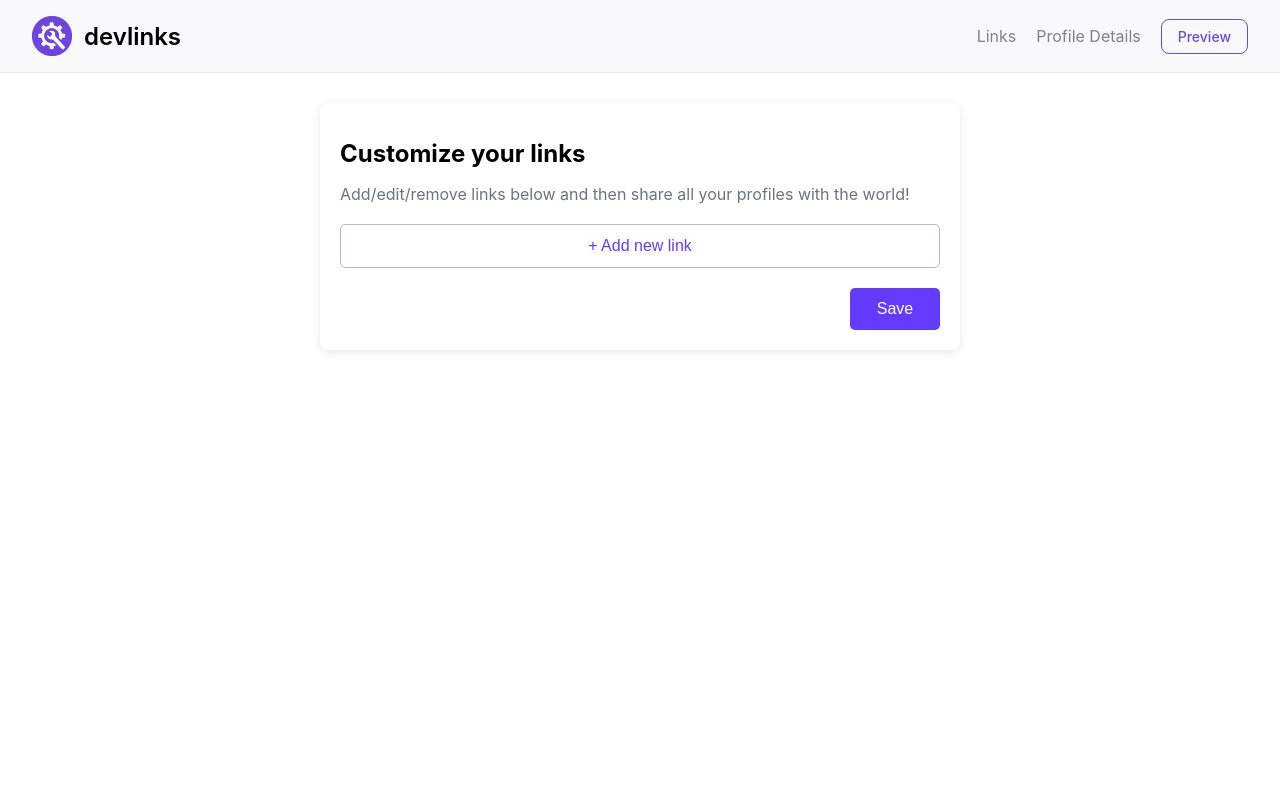
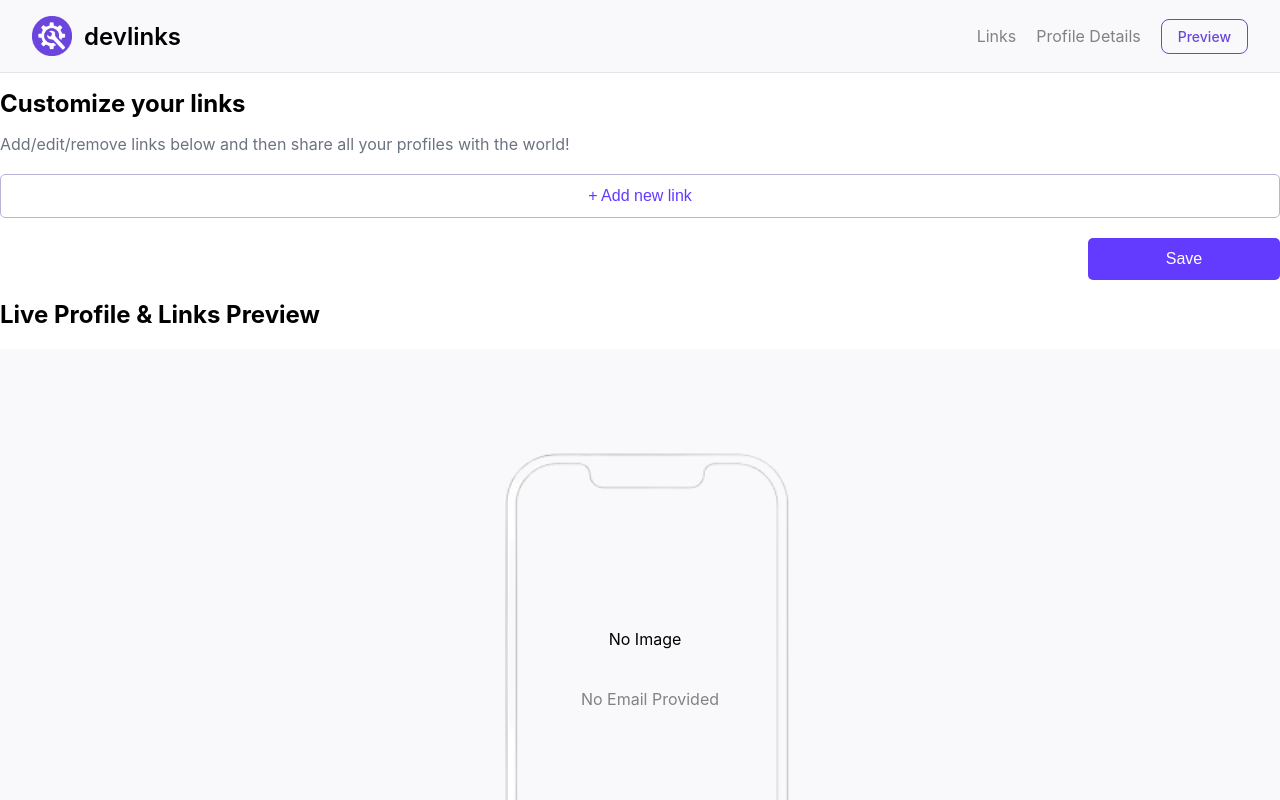
Before and after one commit to BHObserver/Link-sharing-app, a React (Create React App) app: page /links in a window 1280 px wide. Shown: the top 800 px of the page. Built offline with nearby package versions, Linux system fonts and the light colour scheme.

Commit message:
logic-update

```diff
--- a/src/App.js
+++ b/src/App.js
@@ -1,27 +1,52 @@
-import React from 'react';
+import React, { useState } from 'react';
 import { BrowserRouter as Router, Route, Routes } from 'react-router-dom';
 import UserProfileForm from './components/user-profile-form/UserProfileForm';
 import LinksPage from './components/link-section/LinkSection';
 import Header from './components/header/Header';
-import MainComponent from './components/main-component/MainComponent'; // Import the new MainComponent
+import PreviewPage from './components/preview/PreviewPage';
 
 const App = () => {
+  // Shared state for profile and links
+  const [userProfile, setUserProfile] = useState({
+    firstName: '',
+    lastName: '',
+    email: '',
+    profilePicture: '',
+    links: [],
+  });
+
+  // Handlers to update the profile and links state
+  const handleProfileChange = (updatedProfile) => {
+    setUserProfile((prev) => ({
+      ...prev,
+      ...updatedProfile,
+    }));
+  };
+
+  const handleLinksChange = (updatedLinks) => {
+    setUserProfile((prev) => ({
+      ...prev,
+      links: updatedLinks,
+    }));
+  };
+
   return (
     <Router>
-      <Header />  {/* Add the Header so it appears on all pages */}
+      <Header /> {/* Header stays across all pages */}
       <div>
         <Routes>
-          {/* Define a route for the MainComponent */}
-          <Route path="/" element={<MainComponent />} />
-
-          {/* Define a route for the profile form */}
-          <Route path="/profile" element={<UserProfileForm />} />
-
-          {/* Define a route for the links section */}
-          <Route path="/links" element={<LinksPage />} />
-
-          {/* You can define a route for the preview section here */}
-          {/* <Route path="/preview" element={<PreviewPage />} /> */}
+          <Route
+            path="/"
+            element={<UserProfileForm userProfile={userProfile} onProfileChange={handleProfileChange} />}
+          />
+          <Route
+            path="/links"
+            element={<LinksPage links={userProfile.links} onLinksChange={handleLinksChange} />}
+          />
+          <Route
+            path="/preview"
+            element={<PreviewPage userProfile={userProfile} />}
+          />
         </Routes>
       </div>
     </Router>
--- a/src/components/link-section/LinkSection.js
+++ b/src/components/link-section/LinkSection.js
@@ -1,11 +1,12 @@
 import React, { useState } from 'react';
 import { DragDropContext, Draggable } from 'react-beautiful-dnd';
 import StrictModeDroppable from '../StrictModeDropable/StrictModeDropable';
+import PreviewPage from '../preview/PreviewPage'; // Import PreviewPage for live preview
 import './LinksPage.scss'; // Ensure SCSS file is correct
 
 const platformOptions = ['GitHub', 'YouTube', 'Twitter', 'LinkedIn', 'Instagram'];
 
-const LinksPage = ({ links = [], onLinksChange = () => {} }) => {
+const LinksPage = ({ userProfile, links = [], onLinksChange = () => {} }) => {
   const [currentLinks, setCurrentLinks] = useState(links);
 
   const handleLinkChange = (index, event) => {
@@ -39,7 +40,9 @@ const LinksPage = ({ links = [], onLinksChange = () => {} }) => {
   };
 
   return (
-    <div className="links-page">
+    <div className="links-page-container">
+      {/* Links Editing Section */}
+      <div className="links-editor">
         <h1>Customize your links</h1>
         <p>Add/edit/remove links below and then share all your profiles with the world!</p>
 
@@ -107,10 +110,18 @@ const LinksPage = ({ links = [], onLinksChange = () => {} }) => {
           </StrictModeDroppable>
         </DragDropContext>
 
-      <div className='save-button-container'>
+        <div className="save-button-container">
           <button type="button" className="save-button" onClick={() => console.log('Links saved:', currentLinks)}>
             Save
           </button>
+        </div>
+      </div>
+
+      {/* Live Preview Section */}
+      <div className="live-preview-section">
+        <h2>Live Profile & Links Preview</h2>
+        {/* Merge links into userProfile and pass to PreviewPage */}
+        <PreviewPage userProfile={{ ...userProfile, links: currentLinks }} />
       </div>
     </div>
   );
--- a/src/components/preview/PreviewPage.js
+++ b/src/components/preview/PreviewPage.js
@@ -2,9 +2,12 @@ import React from 'react';
 import { FaGithub, FaYoutube, FaLinkedin } from 'react-icons/fa';
 import './PreviewPage.scss';
 
-const PreviewPage = ({ userProfile }) => {
+const PreviewPage = ({ userProfile = {} }) => {
+  // Destructure with default values to avoid undefined errors
+  const { profilePicture = '', firstName = '', lastName = '', email = 'No Email Provided', links = [] } = userProfile;
+
   const getIconForPlatform = (platform) => {
-    switch (platform.toLowerCase()) {
+    switch (platform?.toLowerCase()) {
       case 'github':
         return <FaGithub />;
       case 'youtube':
@@ -17,7 +20,7 @@ const PreviewPage = ({ userProfile }) => {
   };
 
   const getClassNameForPlatform = (platform) => {
-    switch (platform.toLowerCase()) {
+    switch (platform?.toLowerCase()) {
       case 'github':
         return 'link-item github';
       case 'youtube':
@@ -32,21 +35,28 @@ const PreviewPage = ({ userProfile }) => {
   return (
     <div className="preview-page">
       <div className="profile-card">
+        {/* Profile Section */}
         <div className='profile-image-container'>
+          {profilePicture ? (
             <img
-              src={userProfile.profilePicture}
+              src={profilePicture}
               alt="Profile"
               className="profile-image"
             />
+          ) : (
+            <div className="profile-image-placeholder">No Image</div>
+          )}
         </div>
 
         <div className='profile-details'>
-          <h2 className="profile-name">{userProfile.name}</h2>
-          <p className="profile-email">{userProfile.email}</p>
+          <h2 className="profile-name">{`${firstName} ${lastName}`}</h2>
+          <p className="profile-email">{email}</p>
         </div>
 
+        {/* Links Section */}
+        {links.length > 0 ? (
           <div className="links-container">
-          {userProfile.links.map((link, index) => (
+            {links.map((link, index) => (
               <a
                 key={index}
                 href={link.url}
@@ -59,6 +69,9 @@ const PreviewPage = ({ userProfile }) => {
               </a>
             ))}
           </div>
+        ) : (
+          <p className="no-links-message">No links added yet</p>
+        )}
       </div>
     </div>
   );
--- a/src/components/user-profile-form/UserProfileForm.js
+++ b/src/components/user-profile-form/UserProfileForm.js
@@ -1,5 +1,6 @@
 import React, { useState } from 'react';
 import './UserProfileForm.scss'; // Ensure SCSS file is linked correctly
+import PreviewPage from '../preview/PreviewPage'; // Import PreviewPage component
 
 const UserProfileForm = ({ userProfile = {}, onProfileChange = () => {} }) => {
   const [formData, setFormData] = useState({
@@ -114,6 +115,12 @@ const UserProfileForm = ({ userProfile = {}, onProfileChange = () => {} }) => {
           Your changes have been successfully saved!
         </div>
       </form>
+
+      {/* Live Preview Section */}
+      <div className="live-preview-section">
+        <h2>Live Profile Preview</h2>
+        <PreviewPage userProfile={formData} />
+      </div>
     </div>
   );
 };
```
Lines whose indentation alone changed are shown as unchanged.
